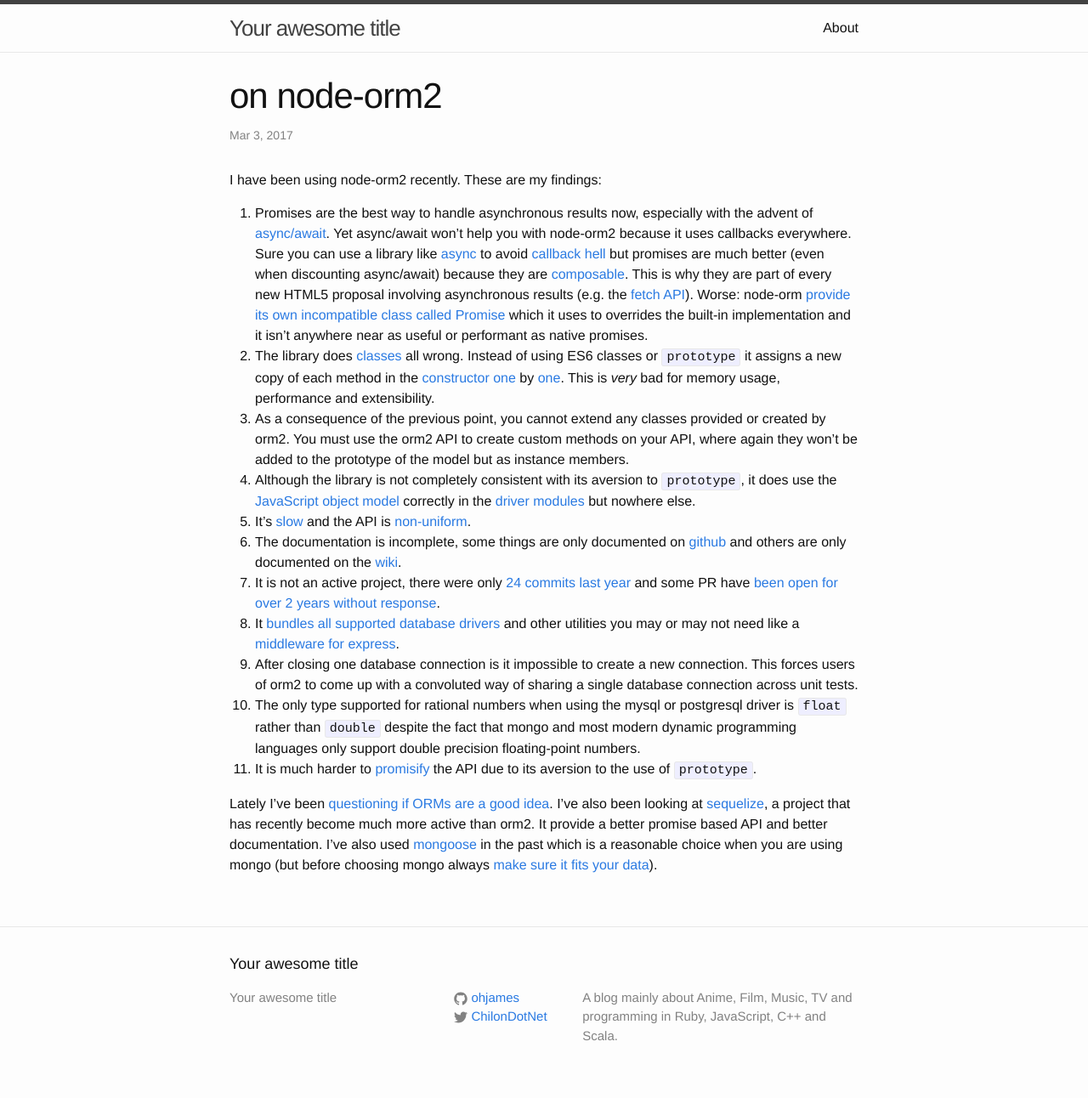
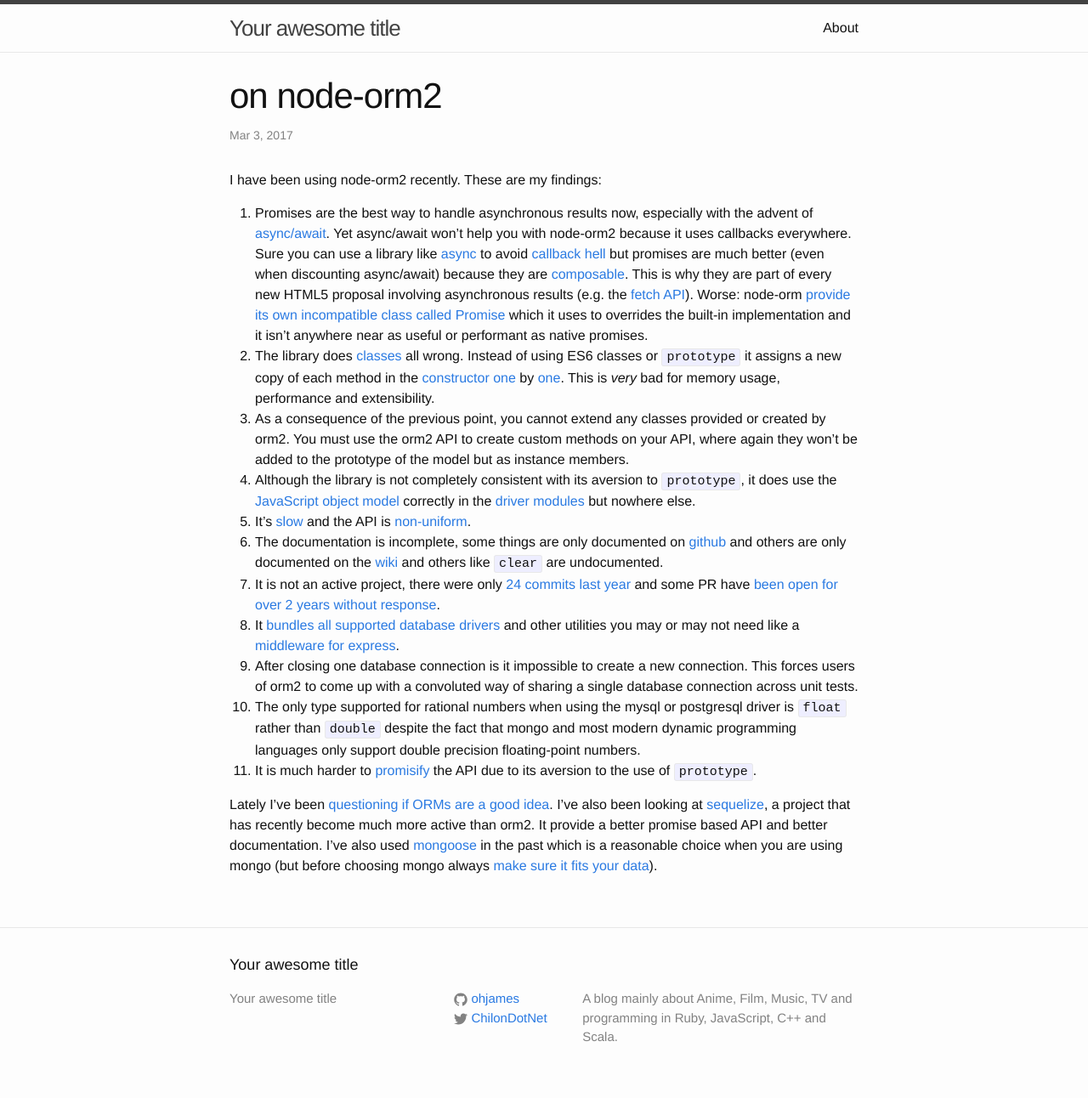
Before and after one commit to insidewhy/ohjames.github.io, a Jekyll site: the page built from _posts/2017-03-03-on-node-orm2.md, in a window 1280 px wide. Shown: the whole page at 85% size. Built offline with Jekyll 4.4.1, drawn with Linux system fonts in a browser that asks for light colours.

Commit message:
orm2: undocumented

```diff
--- a/_posts/2017-03-03-on-node-orm2.md
+++ b/_posts/2017-03-03-on-node-orm2.md
@@ -12,7 +12,7 @@ I have been using node-orm2 recently. These are my findings:
 1. As a consequence of the previous point, you cannot extend any classes provided or created by orm2. You must use the orm2 API to create custom methods on your API, where again they won't be added to the prototype of the model but as instance members.
 1. Although the library is not completely consistent with its aversion to `prototype`, it does use the [JavaScript object model](https://developer.mozilla.org/en-US/docs/Web/JavaScript/Guide/Details_of_the_Object_Model) correctly in the [driver](https://github.com/dresende/node-orm2/blob/v3.2.3/lib/Drivers/DML/mysql.js) [modules](https://github.com/dresende/node-orm2/blob/v3.2.3/lib/Drivers/DML/postgres.js) but nowhere else.
 1. It's [slow](https://github.com/rafaelkaufmann/q-orm/issues/1#issuecomment-64449143) and the API is [non-uniform](https://github.com/rafaelkaufmann/q-orm/issues/1#issuecomment-64442225).
-1. The documentation is incomplete, some things are only documented on [github](https://github.com/dresende/node-orm2/blob/v3.2.3/Readme.md) and others are only documented on the [wiki](https://github.com/dresende/node-orm2/wiki).
+1. The documentation is incomplete, some things are only documented on [github](https://github.com/dresende/node-orm2/blob/v3.2.3/Readme.md) and others are only documented on the [wiki](https://github.com/dresende/node-orm2/wiki) and others like `clear` are undocumented.
 1. It is not an active project, there were only [24 commits last year](https://github.com/dresende/node-orm2/commits/master) and some PR have [been open for over 2 years without response](https://github.com/dresende/node-orm2/pull/574).
 1. It [bundles all supported database drivers](https://github.com/dresende/node-orm2/tree/v3.2.3/lib/Drivers/DML) and other utilities you may or may not need like a [middleware for express](https://github.com/dresende/node-orm2/blob/v3.2.3/lib/Express.js).
 1. After closing one database connection is it impossible to create a new connection. This forces users of orm2 to come up with a convoluted way of sharing a single database connection across unit tests.
```
